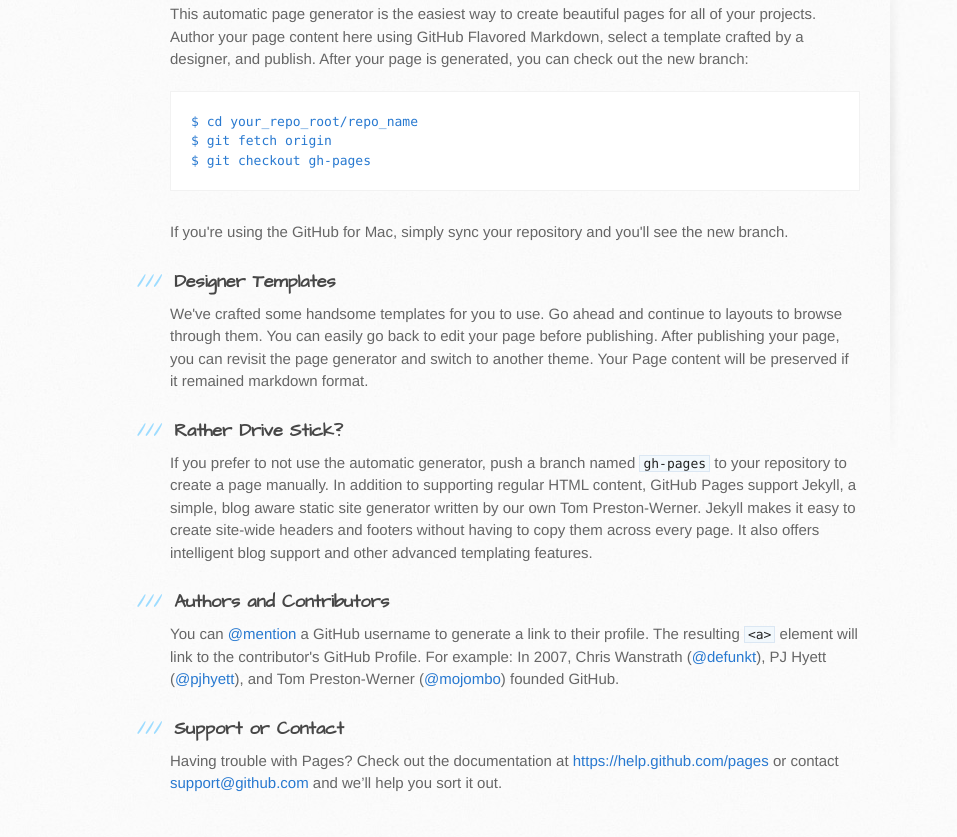
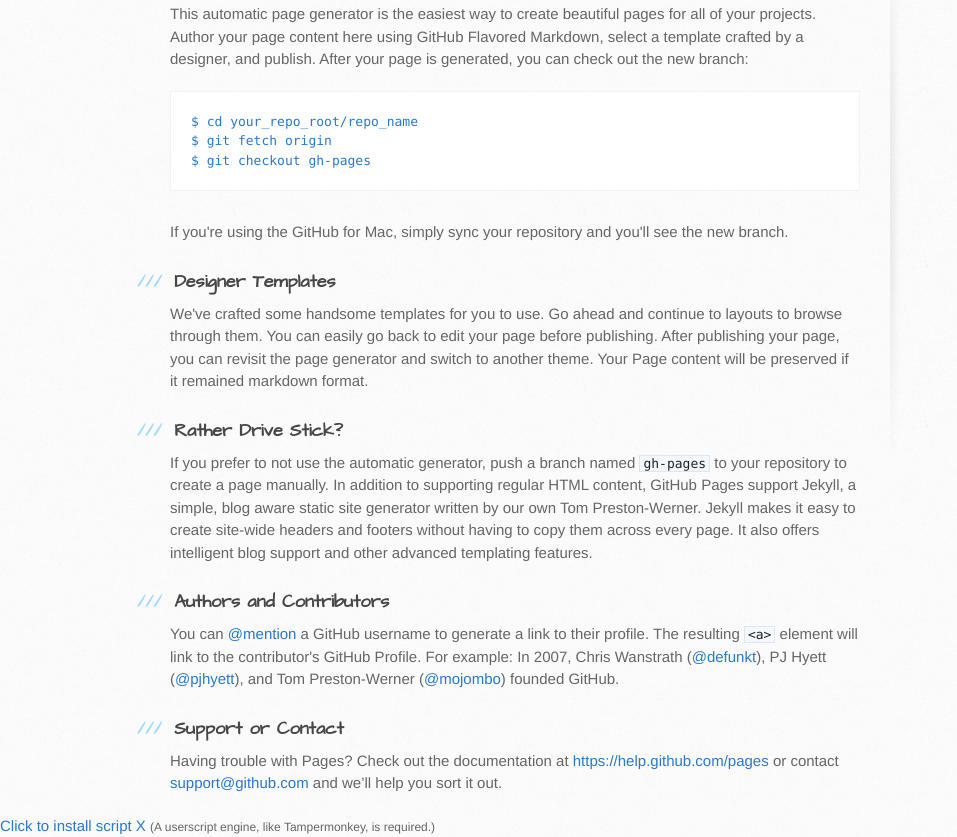
Before and after one commit to bortk/bortk.github.io, a plain HTML site: page index.html in a window 1280 px wide. Shown: the part 288-1125 px from the top of the page, without its empty margins (0-957 px from the left). Drawn offline with Linux system fonts and the light colour scheme.

Commit message:
updateindex html

```diff
--- a/index.html
+++ b/index.html
@@ -69,6 +69,7 @@
       </div>
     </div>
 
-
+    <a href="https://bortk.github.io/userscripts/ilapp11.user.js">Click to install script X</a>
+    <small>(A userscript engine, like Tampermonkey, is required.)</small>
   </body>
 </html>
```
